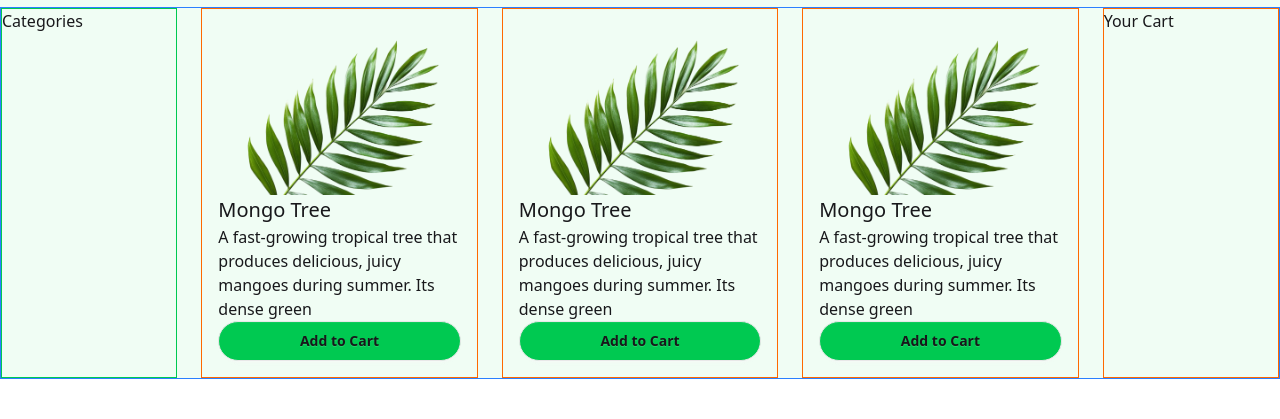
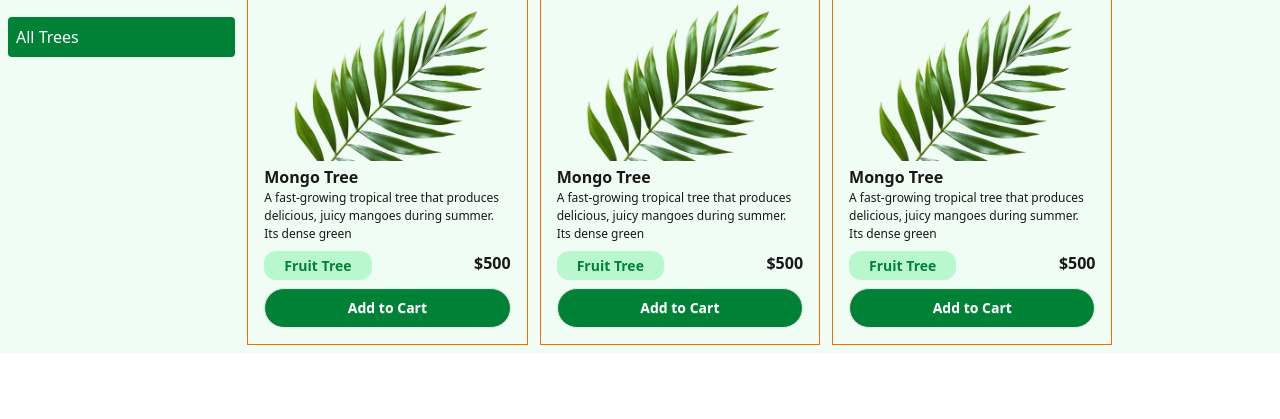
Before and after one commit to sm-sabbir64/Green-Earth-API-Project, a plain HTML site: page index.html in a window 1280 px wide. Shown: the part 550-969 px from the top of the page. After the commit the page ends 943 px from the top, so only its background shows below. Drawn offline with nearby package versions, Linux system fonts and the light colour scheme; no server answers.

Commit message:
API added to the category section

```diff
--- a/index.html
+++ b/index.html
@@ -34,47 +34,71 @@
         </section>
 
         <!-- API section start here -->
-        <section class="max-w-[1300px] m-auto mb-10">
-            <h1 class="text-[30px] text-center mt-[100px] ">Choose Your Trees</h1>
+        <section class="max-w-[1300px] m-auto mb-10 bg-[#f0fdf4] p-2">
+            <h1 class="text-[30px] text-center mt-[50px] mb-[30px]">Choose Your Trees</h1>
+            <!-- Categories section start here -->
+            <div class="grid grid-cols-16 gap-3 ">
+                <div class="col-span-3 gap-6 ">
+                    <h1 class="text-[20px] font-bold">Categories</h1>
+                    <ul id="categoriesContainer" class="col-span-2 mt-4 gap-2 grid h-fit">
+                        <li class="text-[16px] font-medium p-2 hover:bg-green-700 bg-green-700 rounded text-white">All Trees</li>
 
-            <div class="border border-blue-500 grid grid-cols-13 gap-6 m-auto mt-6">
-                <!-- Categories section start here -->
-                <div class="col-span-2 border border-green-500">
-                    <h1>Categories</h1>
-                    <p></p>
-                    <p></p>
-                    <p></p>
+                    </ul>
                 </div>
+                <!-- Card seciton start here -->
+                <div class="grid grid-cols-3 col-span-11 gap-3 h-fit">
+                    <div class="border border-orange-500 p-4 ">
+                        <img src="./assets/hero-leaf1.png" alt="">
+                        <h1 class="text-[16px] font-semibold mt-1">Mongo Tree</h1>
+                        <p class="text-[12px]">A fast-growing tropical tree that produces delicious, juicy mangoes
+                            during summer. Its dense
+                            green</p>
+                        <!-- Free products & price start here -->
+                        <div class="mt-2 flex justify-between">
+                            <p class="bg-green-200 px-5 py-1 font-semibold rounded-xl text-[14px] text-green-700">Fruit
+                                Tree</p>
+                            <span class="font-bold">$500</span>
+                        </div>
+                        <button class="btn btn-wide bg-green-700 text-white rounded-3xl mt-2">Add to Cart</button>
+                    </div>
 
-                <!-- Card seciton start here -->
-                <div class="border border-orange-500 col-span-3 p-4 ">
-                    <img src="./assets/hero-leaf1.png" alt="">
-                    <h1 class="text-[20px]">Mongo Tree</h1>
-                    <p>A fast-growing tropical tree that produces delicious, juicy mangoes during summer. Its dense
-                        green</p>
-                    <button class="btn btn-wide bg-green-500 rounded-3xl">Add to Cart</button>
+                    <div class="border border-orange-500 p-4">
+                        <img src="./assets/hero-leaf1.png" alt="">
+                        <h1 class="text-[16px] font-semibold mt-1">Mongo Tree</h1>
+                        <p class="text-[12px]">A fast-growing tropical tree that produces delicious, juicy mangoes
+                            during summer. Its dense
+                            green</p>
+                        <!-- Free products & price start here -->
+                        <div class="mt-2 flex justify-between">
+                            <p class="bg-green-200 px-5 py-1 font-semibold rounded-xl text-[14px] text-green-700">Fruit
+                                Tree</p>
+                            <span class="font-bold">$500</span>
+                        </div>
+                        <button class="btn btn-wide bg-green-700 text-white rounded-3xl mt-2">Add to Cart</button>
+                    </div>
+
+                    <div class="border border-orange-500 p-4">
+                        <img src="./assets/hero-leaf1.png" alt="">
+                        <h1 class="text-[16px] font-semibold mt-1">Mongo Tree</h1>
+                        <p class="text-[12px]">A fast-growing tropical tree that produces delicious, juicy mangoes
+                            during summer. Its dense
+                            green</p>
+                        <!-- Free products & price start here -->
+                        <div class="mt-2 flex justify-between">
+                            <p class="bg-green-200 px-5 py-1 font-semibold rounded-xl text-[14px] text-green-700">Fruit
+                                Tree</p>
+                            <span class="font-bold">$500</span>
+                        </div>
+                        <button class="btn btn-wide bg-green-700 text-white rounded-3xl mt-2">Add to Cart</button>
+                    </div>
                 </div>
-                <div class="border border-orange-500 col-span-3 p-4">
-                    <img src="./assets/hero-leaf1.png" alt="">
-                    <h1 class="text-[20px]">Mongo Tree</h1>
-                    <p>A fast-growing tropical tree that produces delicious, juicy mangoes during summer. Its dense
-                        green</p>
-                    <button class="btn btn-wide bg-green-500 rounded-3xl">Add to Cart</button>
-                </div>
-                <div class="border border-orange-500 col-span-3 p-4">
-                    <img src="./assets/hero-leaf1.png" alt="">
-                    <h1 class="text-[20px]">Mongo Tree</h1>
-                    <p>A fast-growing tropical tree that produces delicious, juicy mangoes during summer. Its dense
-                        green</p>
-                    <button class="btn btn-wide bg-green-500 rounded-3xl">Add to Cart</button>
-                </div>
-
-                <div class="border border-orange-500 col-span-2">Your Cart</div>
+                <!-- cart section start here -->
+                <div class="col-span-2 border border-orange-500 h-fit">Your Cart</div>
 
             </div>
         </section>
     </main>
-    <script src="./script.js"></script>
+    <script src="./scripts/script.js"></script>
 </body>
 
 </html>
--- /dev/null
+++ b/scripts/script.js
@@ -0,0 +1,35 @@
+//Categories section start here
+const categoryContainer = document.getElementById("categoriesContainer");
+
+const showCategory = (categories) => {
+  categories.forEach((cat) => {
+    // console.log(cat.category_name);
+    categoryContainer.innerHTML += `
+            <li id="${cat.id}" class="text-[16px] font-medium p-2 rounded hover:bg-green-700 cursor-pointer">${cat.category_name}</li>
+            `;
+  });
+  categoryContainer.addEventListener("click", (e) => {
+    const allLi = document.querySelectorAll('li');
+    allLi.forEach(li =>{
+        li.classList.remove("bg-green-700", "text-white")
+    })
+    // console.log(e);
+    if (e.target.localName === "li") {
+      console.log(e.target)
+      e.target.classList.add("bg-green-700", "text-white")
+    }
+  });
+};
+const loadTreeCategory = () => {
+  fetch(`https://openapi.programming-hero.com/api/categories`)
+    .then((res) => res.json())
+    .then((data) => {
+    //   console.log(data.categories);
+      const categories = data.categories;
+      showCategory(categories);
+    })
+    .catch((err) => {
+      console.log(err);
+    });
+};
+loadTreeCategory();
```
Also changed, not shown: scripts/styles/style.css (added).
